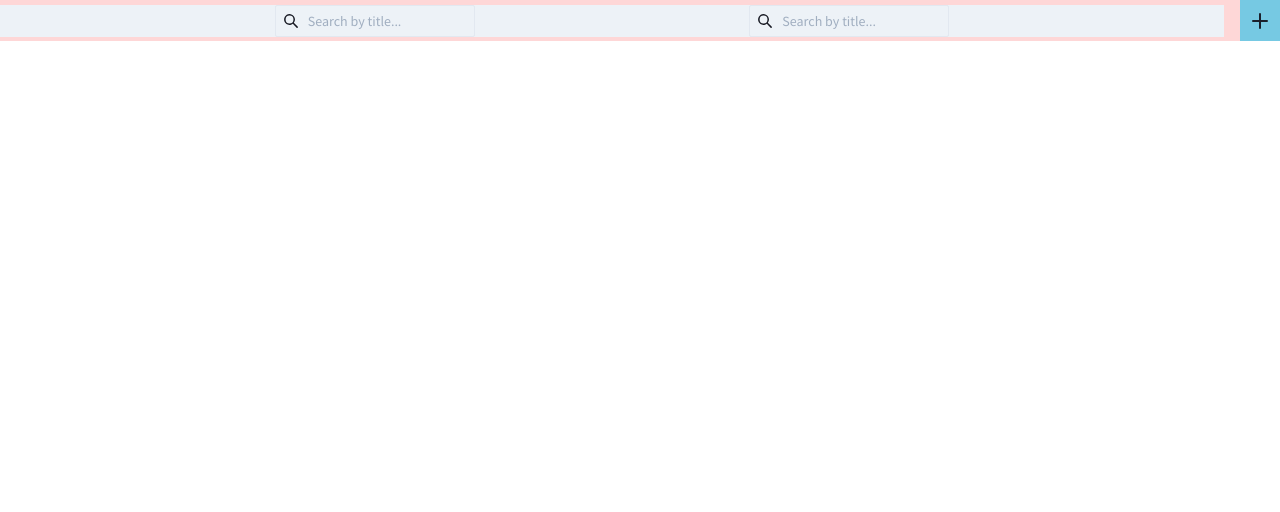
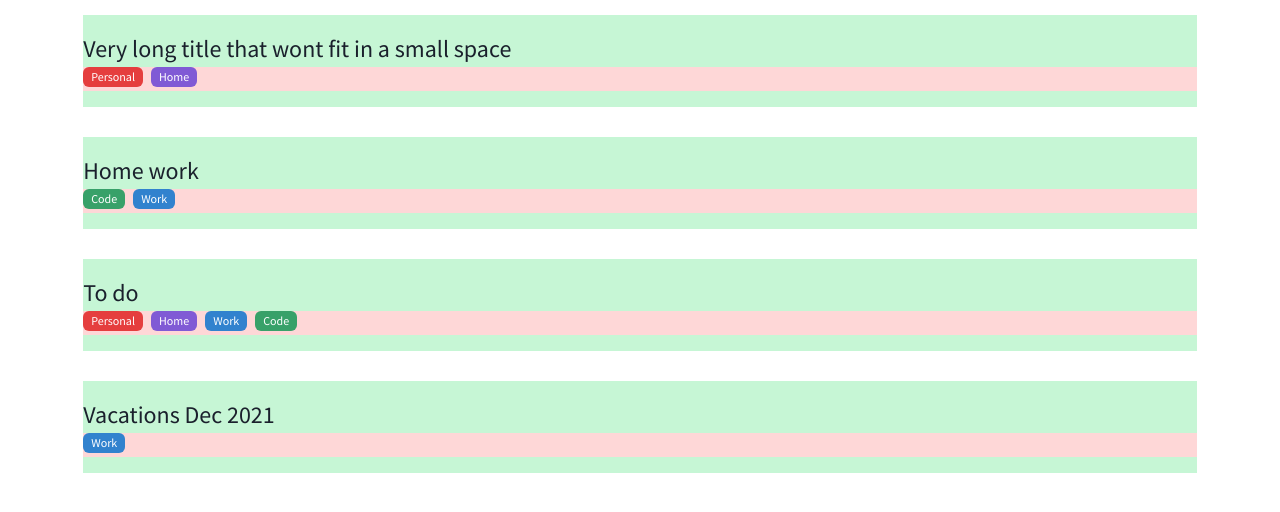
Before and after one commit to Ruberoni/notes-project, a React (Create React App) app in the folder client/: page / in a window 1280 px wide. Shown: the top 512 px of the page. Built offline with nearby package versions, Linux system fonts and the light colour scheme.

Commit message:
Make NoteList independet - NoteItem category prop. now is an CategoryTagProps object - utils/seed.tsx Sample data

```diff
--- a/client/src/App.tsx
+++ b/client/src/App.tsx
@@ -4,60 +4,14 @@ import CategoryTag from "./components/CategoryTag";
 import NoteItem, { HScrollTest } from "./components/NoteItem";
 import NotesList from "./components/NotesLists";
 import AccesibilityBar from "./components/AccesibilityBar";
-
-/*
-
-Example input data
-[
-  {
-    id:,
-    user:,
-    title:,
-    categories: [
-      {
-        id:,
-        label:,
-        color:
-      }
-    ]
-  }
-]
-*/
+import LateralSection from "./components/LateralSection";
 
 function App(): JSX.Element {
-  const categories = [
-    <CategoryTag key={1} label="Personal" color="green" />,
-    <CategoryTag key={2} label="Personal" color="green" />,
-    <CategoryTag key={3} label="Coding" color="blue" />,
-    <CategoryTag key={4} label="Ocio" color="red" />,
-    <CategoryTag key={5} label="Casa" />,
-  ];
-
-  const [isReady, setIsReady] = useState(false);
-  const [isActive, setIsActive] = useState(false);
-
   return (
     <div>
-      <AccesibilityBar />
-      {/*
-      <NotesList>
-        <NoteItem
-          title="Very long title that wont fit in a small space"
-          categories={categories}
-          isReady={isReady}
-          // isActive={isActive}
-          // setIsActive={setIsActive}
-        />
-        <NoteItem title="Another" categories={categories} isReady={isReady} />
-        <NoteItem title="Another" categories={categories} isReady={isReady} />
-        <NoteItem title="Another" categories={categories} isReady={isReady} />
-        <NoteItem title="Another" categories={categories} isReady={isReady} />
-        <NoteItem title="Another" categories={categories} isReady={isReady} />
-        <NoteItem title="Another" categories={categories} isReady={isReady} />
-        <NoteItem title="Another" categories={categories} isReady={isReady} />
-      </NotesList>
-      <Button onClick={() => setIsReady(!isReady)}>Toggle isReady</Button>
-        */}
+      {/* <LateralSection /> */}
+      {/* <AccesibilityBar /> */}
+      <NotesList />
     </div>
   );
 }
--- a/client/src/components/CategoryTag.tsx
+++ b/client/src/components/CategoryTag.tsx
@@ -1,19 +1,22 @@
 import React from "react";
 import { Tag, TagLabel } from "@chakra-ui/react";
 
-interface CategoryTagProps {
+export interface CategoryTagProps {
+  id?: string;
   color?: string;
   size?: string;
   label?: string;
+  [key: string]: any;
 }
 
 export default function CategoryTag({
+  id,
   color,
-  size,
   label,
+  props
 }: CategoryTagProps): JSX.Element {
   return (
-    <Tag size={size || "sm"} colorScheme={color || "messenger"}>
+    <Tag size={"sm"} colorScheme={color || "messenger"} {...props}>
       <TagLabel>{label || "Label"}</TagLabel>
     </Tag>
   );
--- /dev/null
+++ b/client/src/components/LateralSection.tsx
@@ -0,0 +1,13 @@
+import React from "react";
+import NotesAccesibilityBar from "./AccesibilityBar";
+import NotesList from "./NotesLists";
+
+/**
+ * Lateral section
+ *
+ * **Features**
+ * - When on mobile phone, displays a drawer
+ */
+export default function LateralSection(props: any): JSX.Element {
+  return <p>This is the lateral section</p>;
+}
--- a/client/src/components/NoteItem.tsx
+++ b/client/src/components/NoteItem.tsx
@@ -1,5 +1,5 @@
 import React from "react";
-import CategoryTag from "./CategoryTag";
+import CategoryTag, { CategoryTagProps } from "./CategoryTag";
 import {
   Box,
   Text,
@@ -14,9 +14,10 @@ import {
 import { PropGetter } from "@chakra-ui/react-utils";
 
 export interface NoteItemProps {
+  id?: string;
   title?: string;
-  categories?: any;
-  isReady?: boolean;
+  categories?: CategoryTagProps[];
+  isLoading?: boolean;
   isActive?: boolean;
   handleOnClick?: any;
   setIsActive?: React.Dispatch<React.SetStateAction<boolean>>;
@@ -56,9 +57,10 @@ export interface NoteItemProps {
  * - The AccordionItemProvider isn't used because it's only used to accordion-only children like AccordionButton.
  */
 export default function NoteItem({
+  id,
   title,
   categories,
-  isReady,
+  isLoading,
   handleOnClick,
 }: NoteItemProps): JSX.Element {
   const { isOpen, getButtonProps } = useAccordionItem({
@@ -105,21 +107,25 @@ export default function NoteItem({
         direction="column"
         position="relative"
       >
-        {isReady && LoadingComp}
+        {isLoading && LoadingComp}
 
         <Tooltip label={noteTitle} openDelay={500} gutter={0}>
           <Text fontSize="2xl" isTruncated>
             {noteTitle}
           </Text>
         </Tooltip>
-        <HScroll bg="red.100">{categories}</HScroll>
+        <HScroll bg="red.100">
+          {categories?.map((category) => (
+            <CategoryTag key={category.id} {...category} />
+          ))}
+        </HScroll>
       </Flex>
     </Center>
   );
 }
 
 export interface HScrollProps {
-  children: JSX.Element | JSX.Element[];
+  children?: JSX.Element | JSX.Element[];
   [key: string]: any;
 }
 
--- a/client/src/components/NotesLists.tsx
+++ b/client/src/components/NotesLists.tsx
@@ -5,9 +5,10 @@ import {
   AccordionDescendantsProvider,
   AccordionProvider,
 } from "@chakra-ui/react";
-
+import NoteItem from "./NoteItem";
+import { notePreview } from "../utils/seed";
 export interface NotesListProps {
-  children: JSX.Element | JSX.Element[];
+  children?: JSX.Element | JSX.Element[];
   [key: string]: any;
 }
 
@@ -18,8 +19,8 @@ export interface NotesListProps {
  *  item active at a time
  *
  * Features:
- * - NO -- This is job of the lateral section -- Display Drawer when mobile device
  * - Only one item can be active at a time
+ * - Fetches the notes data
  *
  * @todo
  * - Scrollable notes [X]
@@ -44,14 +45,22 @@ export default function NotesList({
     [context]
   );
 
+  // Fetch notes data
+  const notesPreviewData = notePreview;
+
   return (
     <AccordionDescendantsProvider value={descendants}>
       <AccordionProvider value={ctx}>
         <Box className="hideScrollBar" {...props}>
-          {children}
+          {notesPreviewData.map((noteP) => (
+            <NoteItem
+              key={noteP.id}
+              title={noteP.title}
+              categories={noteP.categories}
+            />
+          ))}
         </Box>
       </AccordionProvider>
-      )
     </AccordionDescendantsProvider>
   );
 }
--- /dev/null
+++ b/client/src/utils/seed.tsx
@@ -0,0 +1,67 @@
+/*
+notePreview data object
+[
+  {
+    id:,
+    user:,
+    title:,
+    categories: [
+      {
+        id:,
+        label:,
+        color:
+      }
+    ]
+  }
+] */
+export const categories = {
+  1: {
+    id: "1",
+    label: "Personal",
+    color: "red",
+  },
+  2: {
+    id: "2",
+    label: "Code",
+    color: "green",
+  },
+  3: {
+    id: "3",
+    label: "Work",
+    color: "blue",
+  },
+  4: {
+    id: "4",
+    label: "Home",
+    color: "purple",
+  },
+};
+
+export const notes = {
+  1: {
+    id: "1",
+    // user: "",
+    title: "Very long title that wont fit in a small space",
+    categories: [categories[1], categories[4]],
+  },
+  2: {
+    id: "2",
+    // user: "",
+    title: "Home work",
+    categories: [categories[2], categories[3]],
+  },
+  3: {
+    id: "3",
+    // user: "",
+    title: "To do",
+    categories: [categories[1], categories[4], categories[3], categories[2]],
+  },
+  4: {
+    id: "4",
+    // user: "",
+    title: "Vacations Dec 2021",
+    categories: [categories[3]],
+  },
+};
+
+export const notePreview = [notes[1], notes[2], notes[3], notes[4]];
```
